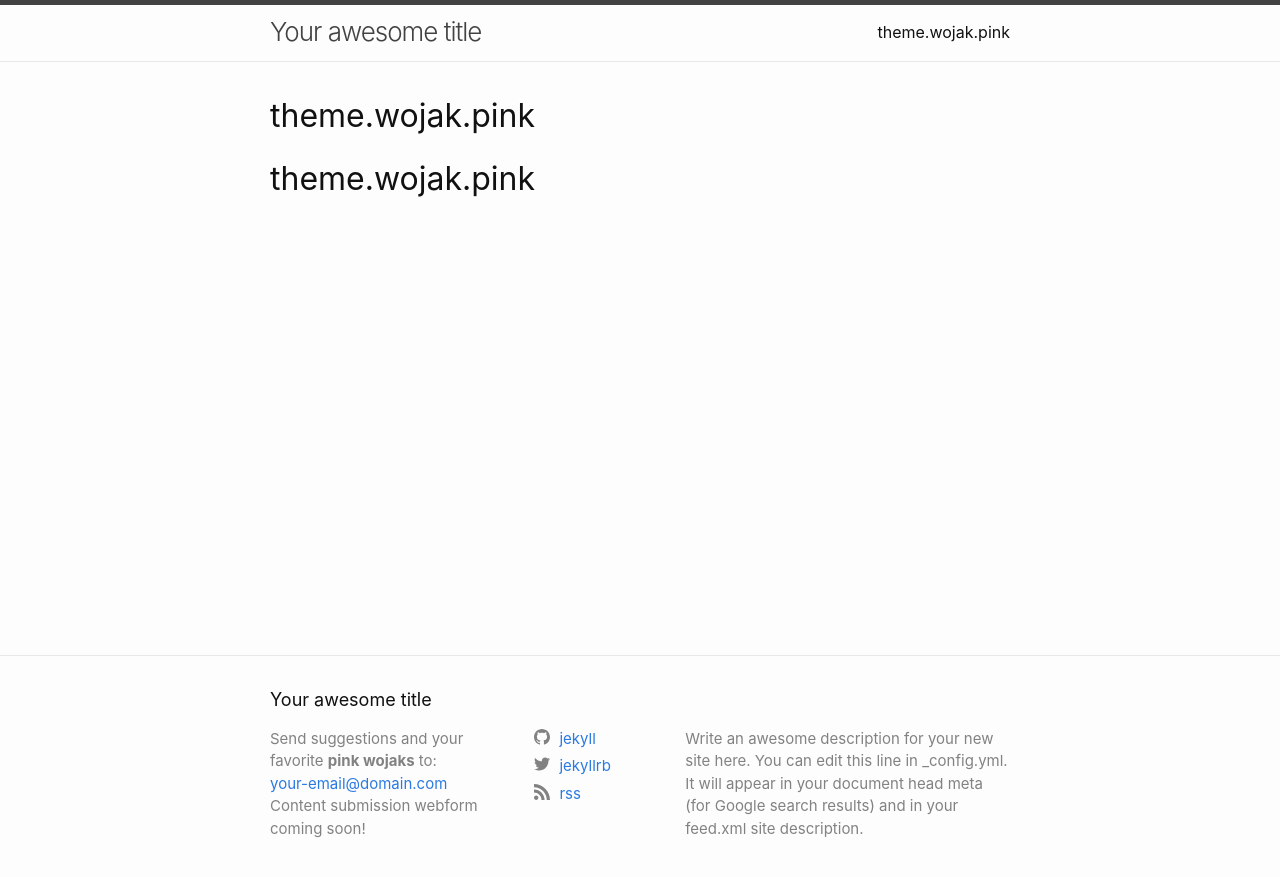
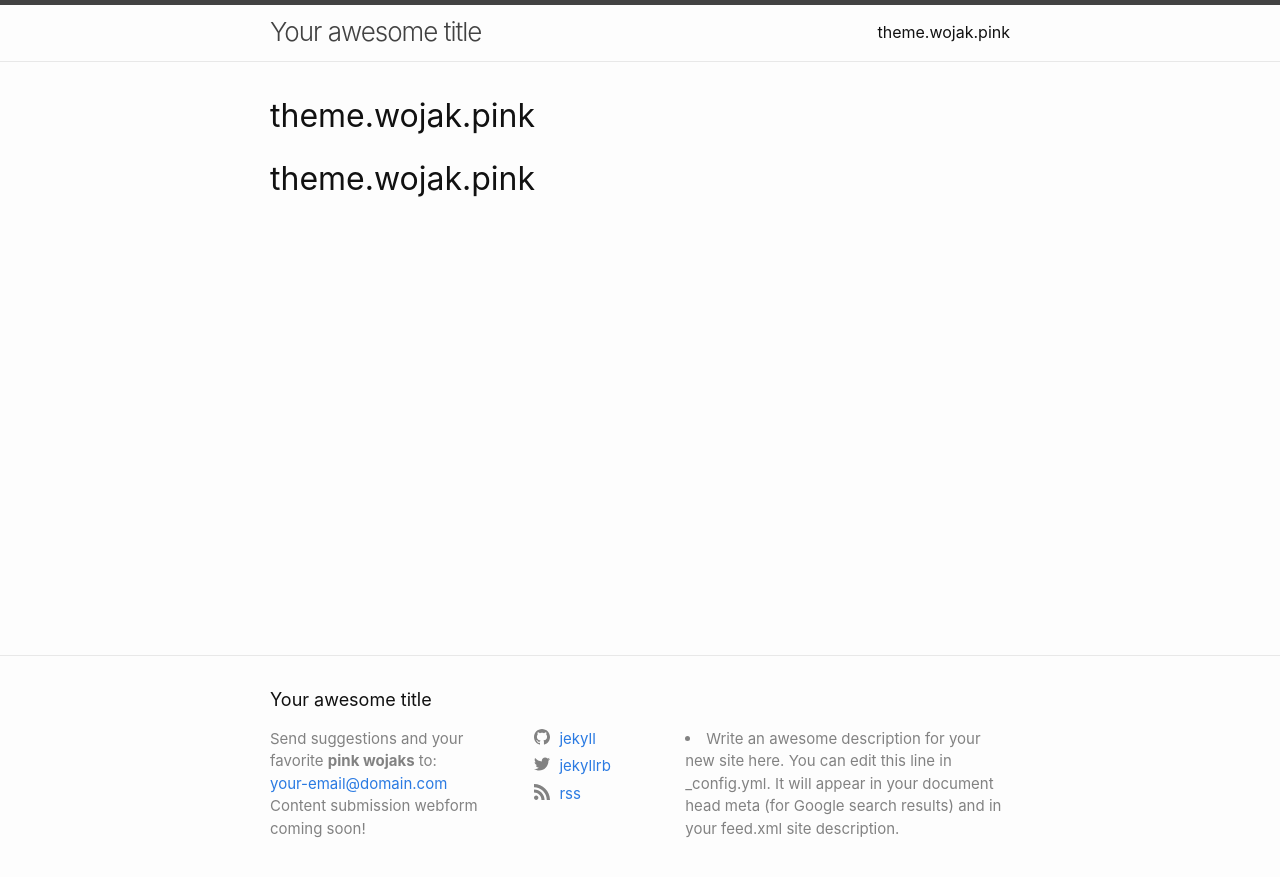
Before and after one commit to wojakpink/theme.wojak.pink, a Jekyll site: the page built from README.md, in a window 1280 px wide. Shown: the top 877 px of the page. Built offline with Jekyll 4.4.1, drawn with Linux system fonts in a browser that asks for light colours; our own code applies the rules of GitHub Pages for plain Markdown files.

Commit message:
Update footer.html

```diff
--- a/_includes/footer.html
+++ b/_includes/footer.html
@@ -14,7 +14,7 @@
           {%- if site.email -%}
           <li><a class="u-email" href="mailto:{{ site.email }}">{{ site.email }}</a></li>
           {%- endif -%}
-          <li>Content submission webform coming soon!</li>
+          <p>Content submission webform coming soon!</p>
         </ul>
       </div>
 
@@ -23,7 +23,7 @@
       </div>
 
       <div class="footer-col footer-col-3">
-        <p>{{- site.description | escape -}}</p>
+        <li class="p-name">{{- site.description | escape -}}</li>
         <p><a href="{{- site.permalink_donate -}}">{{- site.donation_link_text -}}</a></p>
       </div>
     </div>
```
